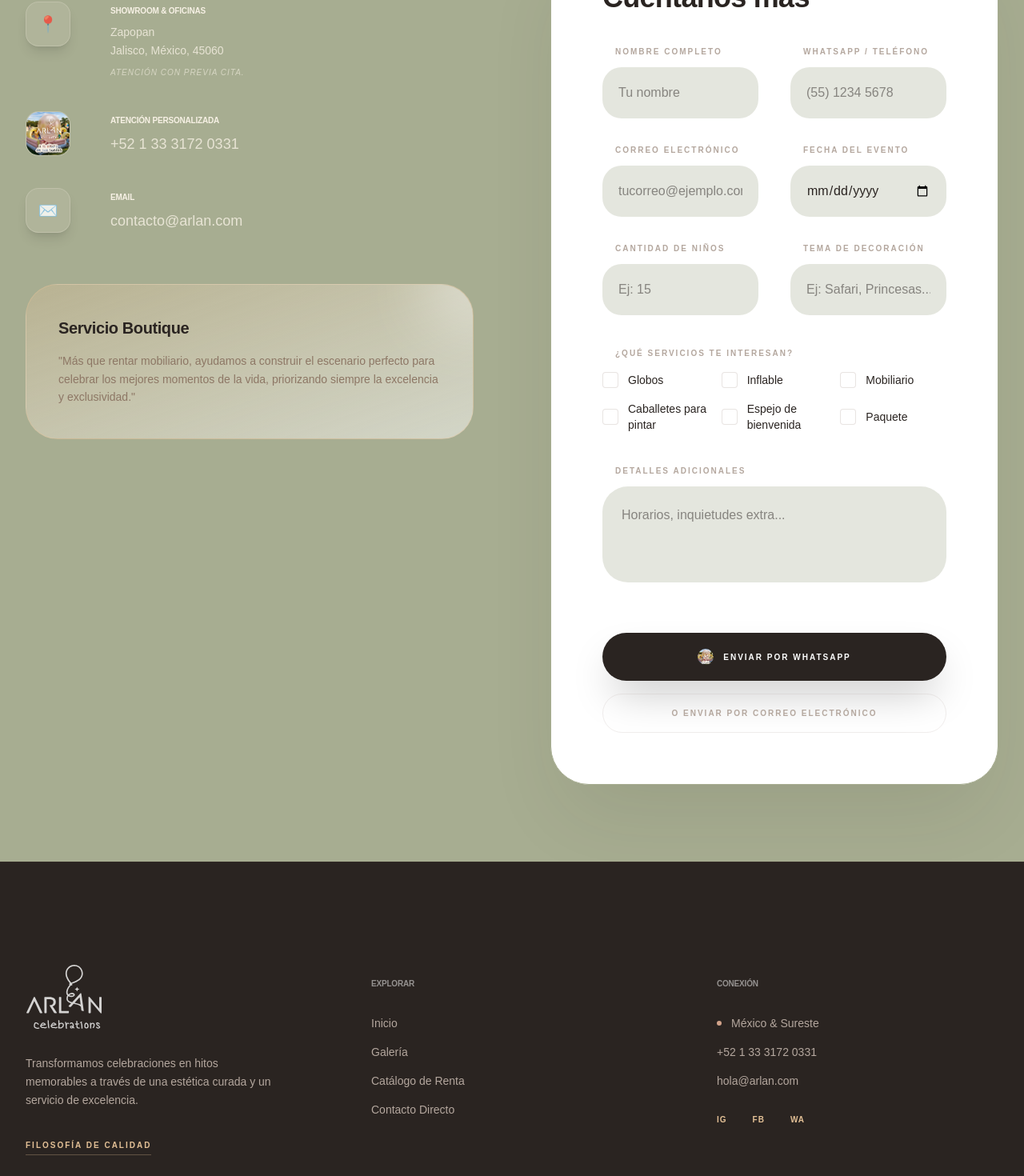
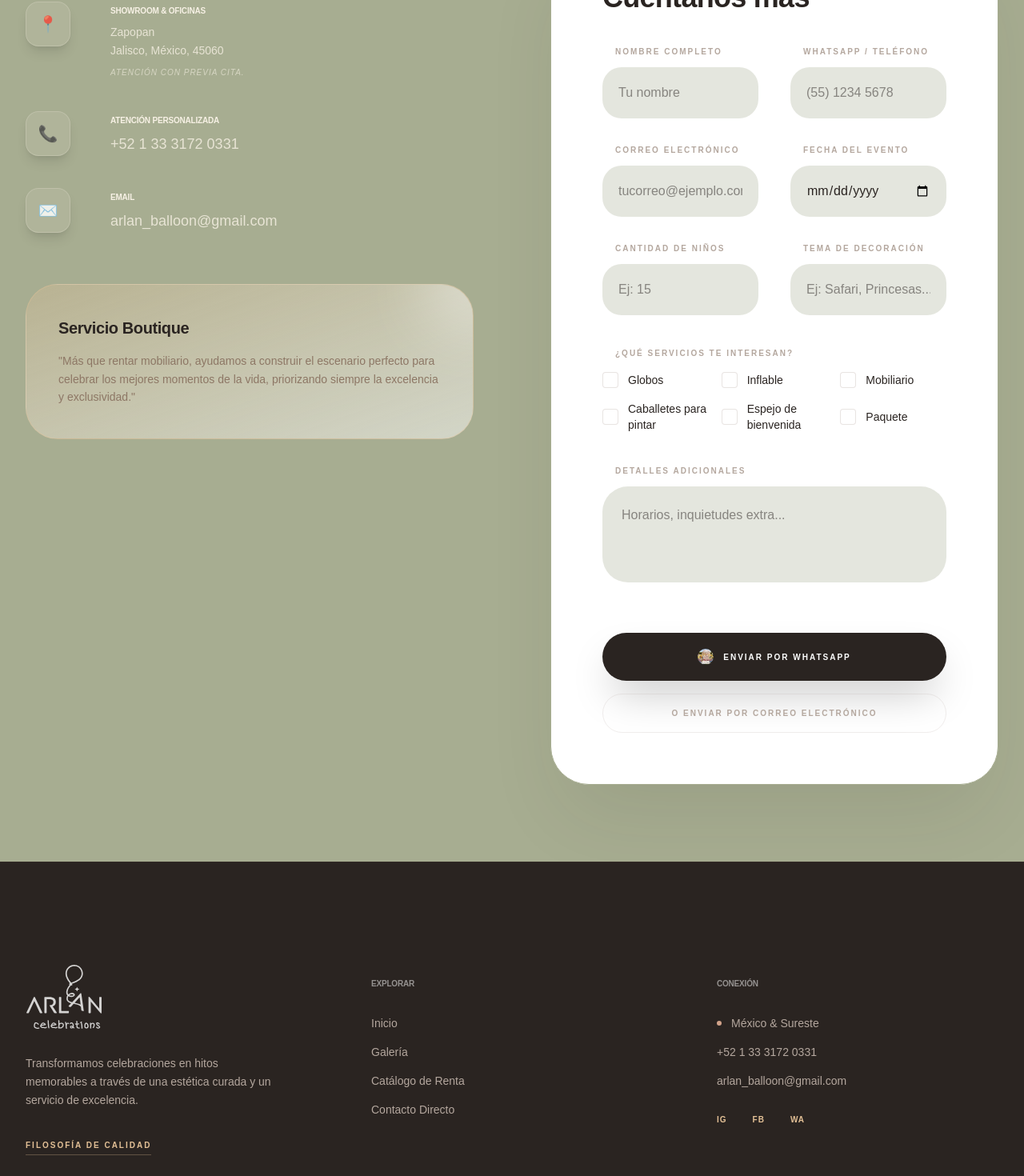
Before and after one commit to talentocontarifa-bot/ARLAN, a Next.js app: page /contact in a window 1280 px wide. Shown: the part 680-2150 px from the top of the page at 80% size. Built offline with nearby package versions, Linux system fonts and the light colour scheme.

Commit message:
Enhance lightbox with rounded corners and keyboard navigation; fix social links and email addresses globally; setup og preview.

```diff
--- a/src/app/contact/page.tsx
+++ b/src/app/contact/page.tsx
@@ -60,7 +60,7 @@ export default function Contact() {
     const handleSubmitEmail = (e: React.MouseEvent<HTMLButtonElement>) => {
         e.preventDefault();
         const message = buildMessage();
-        const mailtoLink = "mailto:contacto@arlan.com?subject=Nueva solicitud de Cotización&body=" + encodeURIComponent(message);
+        const mailtoLink = "mailto:arlan_balloon@gmail.com?subject=Nueva solicitud de Cotización&body=" + encodeURIComponent(message);
         window.location.href = mailtoLink;
     };
 
@@ -102,8 +102,8 @@ export default function Contact() {
                                 </div>
 
                                 <div className="flex items-start gap-8 group">
-                                    <div className="w-14 h-14 rounded-2xl bg-[#F7F1E5]/10 flex flex-col items-center justify-center overflow-hidden border border-[#F7F1E5]/20 shrink-0 group-hover:scale-110 group-hover:shadow-[0_0_20px_rgba(247,241,229,0.3)] transition-all duration-300 relative">
-                                        <Image src="/whatsapp_perfil.webp" alt="WhatsApp Arlan" fill className="object-cover" />
+                                    <div className="w-14 h-14 rounded-2xl bg-[#F7F1E5]/10 flex items-center justify-center text-xl shadow-lg border border-[#F7F1E5]/20 shrink-0 group-hover:bg-[#F7F1E5] group-hover:text-arlan-espresso transition-all duration-300">
+                                        📞
                                     </div>
                                     <div className="space-y-2 pt-1 border-l-2 border-transparent group-hover:border-[#F7F1E5] pl-4 transition-all duration-300">
                                         <h3 className="font-bold text-[#F7F1E5] uppercase tracking-[0.2em] text-[10px]">Atención Personalizada</h3>
@@ -120,7 +120,7 @@ export default function Contact() {
                                     <div className="space-y-2 pt-1 border-l-2 border-transparent group-hover:border-[#F7F1E5] pl-4 transition-all duration-300">
                                         <h3 className="font-bold text-[#F7F1E5] uppercase tracking-[0.2em] text-[10px]">Email</h3>
                                         <p className="font-light hover:text-white transition-colors text-lg">
-                                            <a href="mailto:contacto@arlan.com">contacto@arlan.com</a>
+                                            <a href="mailto:arlan_balloon@gmail.com">arlan_balloon@gmail.com</a>
                                         </p>
                                     </div>
                                 </div>
--- a/src/app/layout.tsx
+++ b/src/app/layout.tsx
@@ -21,6 +21,11 @@ const outfit = Outfit({
 export const metadata: Metadata = {
   title: "ARLAN | Mobiliario & Celebraciones",
   description: "Diseño y renta de mobiliario exclusivo para eventos inolvidables.",
+  openGraph: {
+    title: "ARLAN | Mobiliario & Celebraciones",
+    description: "Diseño y renta de mobiliario exclusivo para eventos inolvidables.",
+    images: ["/whatsapp_perfil.webp"],
+  },
 };
 
 export default function RootLayout({
--- a/src/components/Footer.tsx
+++ b/src/components/Footer.tsx
@@ -40,10 +40,10 @@ export default function Footer() {
                                 México & Sureste
                             </li>
                             <li><a href="https://wa.me/5213331720331" target="_blank" rel="noopener noreferrer" className="hover:text-white transition-colors">+52 1 33 3172 0331</a></li>
-                            <li><a href="mailto:hola@arlan.com" className="hover:text-white transition-colors">hola@arlan.com</a></li>
+                            <li><a href="mailto:arlan_balloon@gmail.com" className="hover:text-white transition-colors">arlan_balloon@gmail.com</a></li>
                             <li className="pt-4 flex justify-center md:justify-start gap-8">
                                 <a href="https://www.instagram.com/arlan_celebrations/" target="_blank" rel="noopener noreferrer" className="text-arlan-wheat hover:text-white transition-colors text-[10px] uppercase font-bold tracking-widest">IG</a>
-                                <a href="#" className="text-arlan-wheat hover:text-white transition-colors text-[10px] uppercase font-bold tracking-widest">FB</a>
+                                <a href="https://www.facebook.com/Arlancelebrations" target="_blank" rel="noopener noreferrer" className="text-arlan-wheat hover:text-white transition-colors text-[10px] uppercase font-bold tracking-widest">FB</a>
                                 <a href="https://wa.me/5213331720331" target="_blank" rel="noopener noreferrer" className="text-arlan-wheat hover:text-white transition-colors text-[10px] uppercase font-bold tracking-widest">WA</a>
                             </li>
                         </ul>
--- a/src/components/InteractiveMarquee.tsx
+++ b/src/components/InteractiveMarquee.tsx
@@ -36,6 +36,18 @@ export default function InteractiveMarquee() {
         if (lightboxApi && lightboxIndex !== null) {
             lightboxApi.scrollTo(lightboxIndex, true);
         }
+    }, [lightboxApi, lightboxIndex]);
+
+    useEffect(() => {
+        const handleKeyDown = (e: KeyboardEvent) => {
+            if (lightboxIndex === null) return;
+            if (e.key === 'Escape') setLightboxIndex(null);
+            if (e.key === 'ArrowLeft' && lightboxApi) lightboxApi.scrollPrev();
+            if (e.key === 'ArrowRight' && lightboxApi) lightboxApi.scrollNext();
+        };
+
+        window.addEventListener('keydown', handleKeyDown);
+        return () => window.removeEventListener('keydown', handleKeyDown);
     }, [lightboxApi, lightboxIndex]);
 
     const scrollPrev = useCallback((e: React.MouseEvent) => {
@@ -104,7 +116,7 @@ export default function InteractiveMarquee() {
                         <div className="flex touch-pan-y h-full items-center">
                             {allImages.map((src, idx) => (
                                 <div key={idx} className="relative flex-[0_0_100%] h-full flex justify-center items-center py-12 px-4 md:px-24">
-                                    <div className="relative w-full h-full max-h-[85vh] animate-fade-in-up">
+                                    <div className="relative w-full h-full max-h-[85vh] animate-fade-in-up rounded-3xl overflow-hidden shadow-2xl bg-arlan-espresso/20">
                                         <Image src={src} alt="Popup" fill className="object-contain pointer-events-none" priority />
                                     </div>
                                 </div>
```
